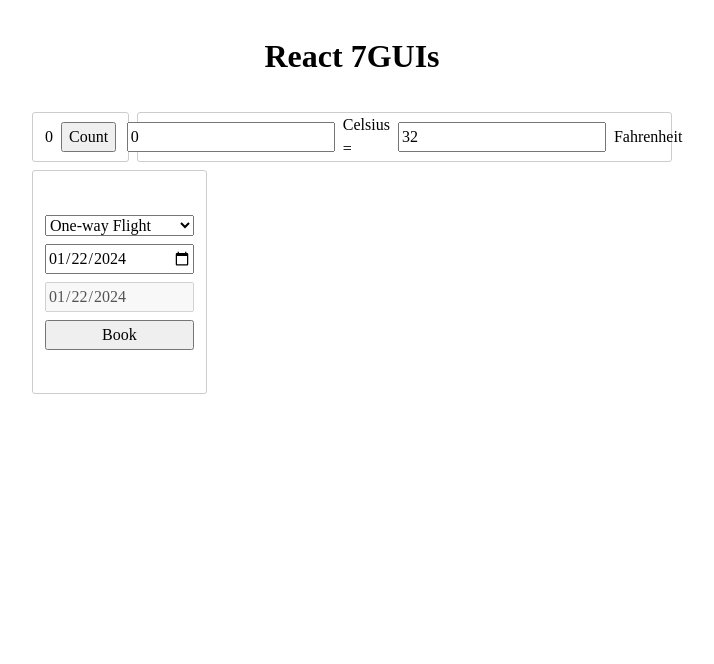
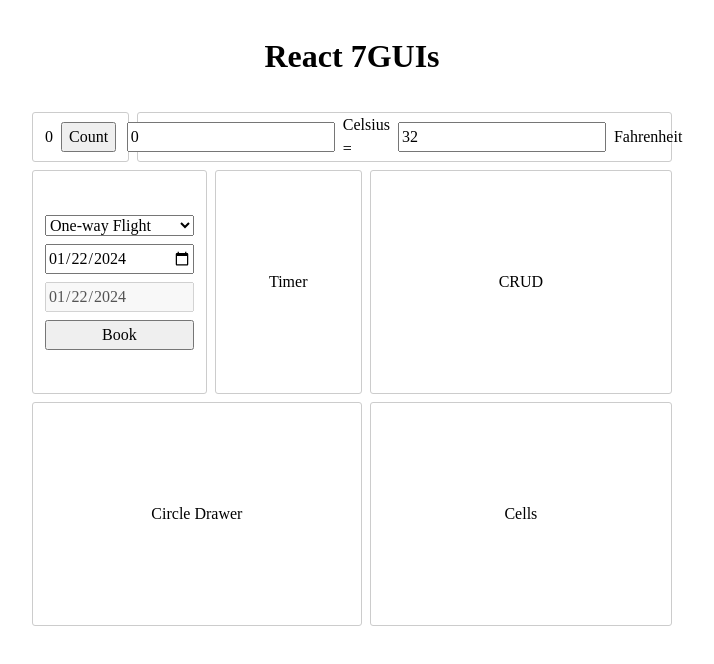
Before and after one commit to mancuoj-collective/react-7guis, a React (Vite) app: page / in a window 1280 px wide. Shown: the top 664 px of the page, without its empty margins (288-1002 px from the left). Built offline with nearby package versions, Linux system fonts and the light colour scheme.

Commit message:
feat: init all gui

```diff
--- a/src/components/app.tsx
+++ b/src/components/app.tsx
@@ -1,6 +1,10 @@
 import Counter from './counter'
+import TemperatureConverter from './temperature-converter'
 import FlightBooker from './flight-booker'
-import TemperatureConverter from './temperature-converter'
+import Timer from './timer'
+import CRUD from './crud'
+import CircleDrawer from './circle-drawer'
+import Cells from './cells'
 
 export default function App() {
   return (
@@ -10,6 +14,10 @@
         <Counter />
         <TemperatureConverter />
         <FlightBooker />
+        <Timer />
+        <CRUD />
+        <CircleDrawer />
+        <Cells />
       </div>
     </div>
   )
--- /dev/null
+++ b/src/components/cells.tsx
@@ -0,0 +1,7 @@
+export default function Cells() {
+  return (
+    <div className="cells">
+      Cells
+    </div>
+  )
+}
--- /dev/null
+++ b/src/components/circle-drawer.tsx
@@ -0,0 +1,7 @@
+export default function CircleDrawer() {
+  return (
+    <div className="drawer">
+      Circle Drawer
+    </div>
+  )
+}
--- /dev/null
+++ b/src/components/crud.tsx
@@ -0,0 +1,7 @@
+export default function CRUD() {
+  return (
+    <div className="crud">
+      CRUD
+    </div>
+  )
+}
--- /dev/null
+++ b/src/components/timer.tsx
@@ -0,0 +1,7 @@
+export default function Timer() {
+  return (
+    <div className="timer">
+      Timer
+    </div>
+  )
+}
--- a/src/styles/index.css
+++ b/src/styles/index.css
@@ -15,14 +15,18 @@
 
 .guis {
   display: grid;
-  grid-template-rows: repeat(8, 50px);
+  grid-template-rows: repeat(9, 50px);
   grid-template-columns: repeat(8, 1fr);
   grid-template-areas:
     'counter converter converter converter converter converter converter converter'
-    'booker booker test test test test test test'
-    'booker booker test test test test test test'
-    'booker booker test test test test test test'
-    'booker booker test test test test test test';
+    'booker booker timer timer crud crud crud crud'
+    'booker booker timer timer crud crud crud crud'
+    'booker booker timer timer crud crud crud crud'
+    'booker booker timer timer crud crud crud crud'
+    'drawer drawer drawer drawer cells cells cells cells'
+    'drawer drawer drawer drawer cells cells cells cells'
+    'drawer drawer drawer drawer cells cells cells cells'
+    'drawer drawer drawer drawer cells cells cells cells';
   gap: 8px;
 }
 
@@ -52,5 +56,20 @@
   grid-area: booker;
   flex-direction: column;
   align-items: stretch;
-  /* justify-content: start; */
 }
+
+.timer {
+  grid-area: timer;
+}
+
+.crud {
+  grid-area: crud;
+}
+
+.drawer {
+  grid-area: drawer;
+}
+
+.cells {
+  grid-area: cells;
+}
```
